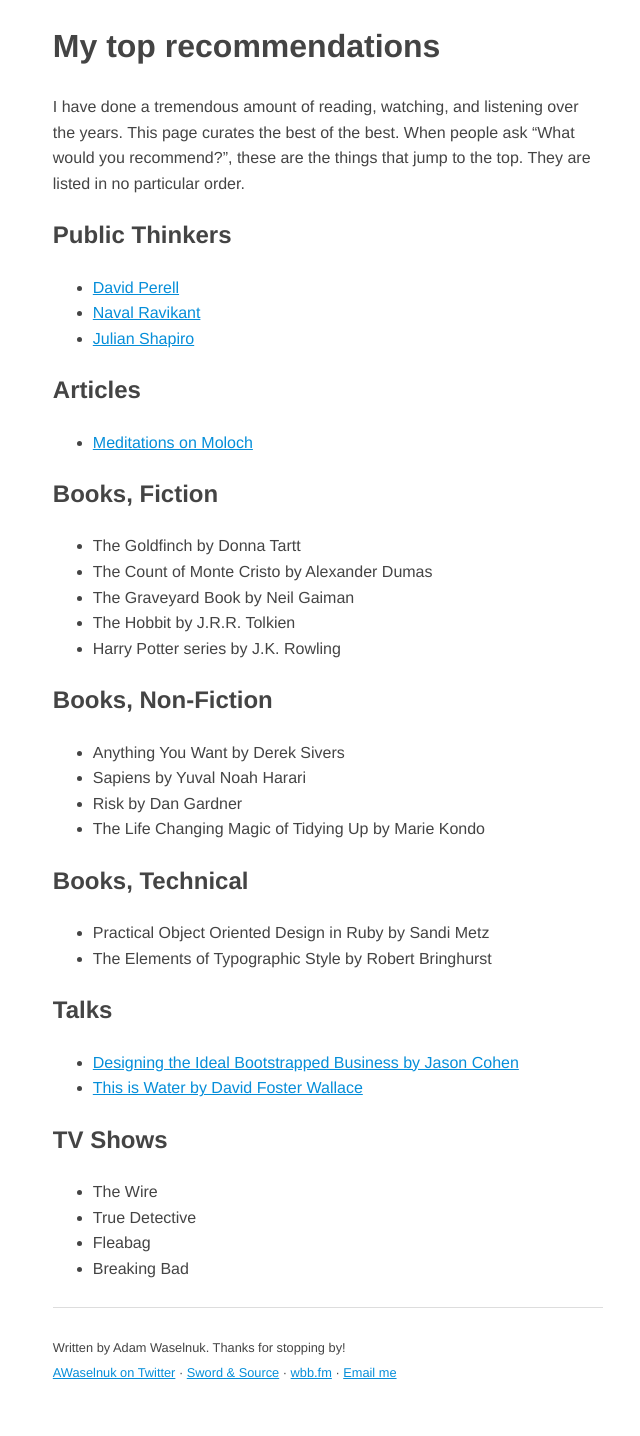
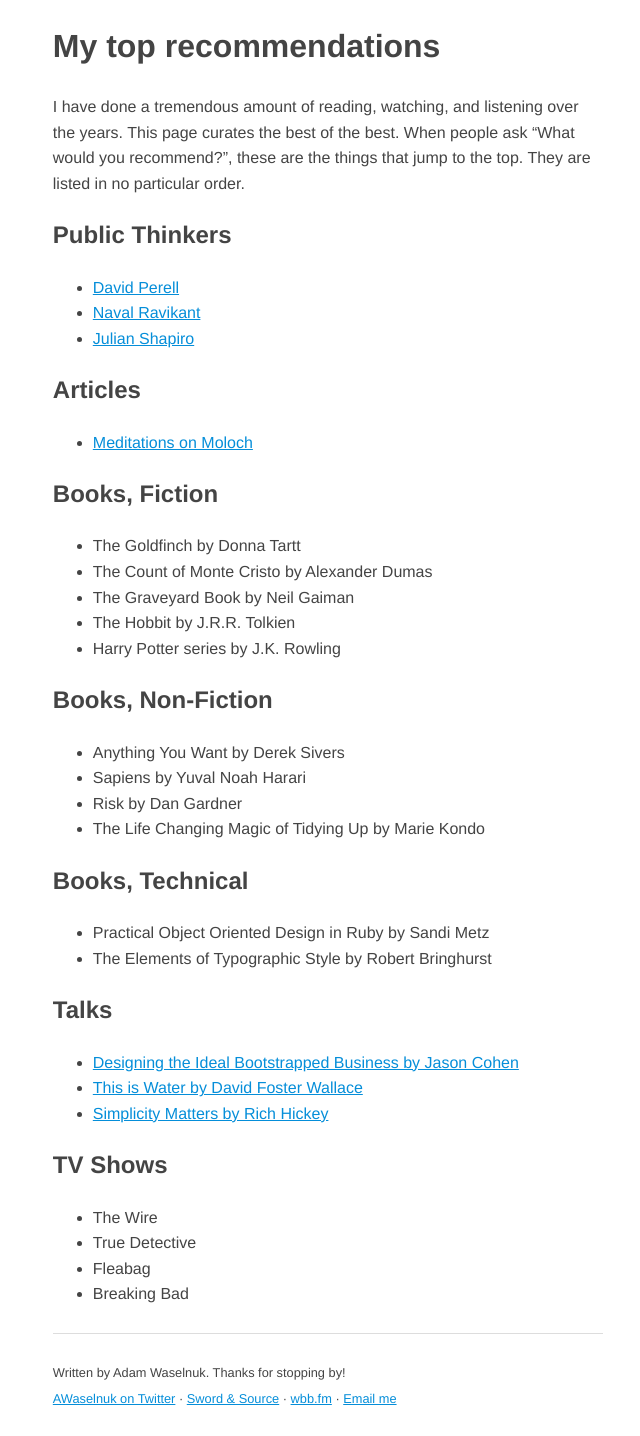
Before and after one commit to AWaselnuk/AWaselnuk.github.io, a Jekyll site: the page built from recommendations.md, in a window 1280 px wide. Shown: the whole page, without its empty margins (312-952 px from the left). Built offline with Jekyll 4.4.1, drawn with Linux system fonts in a browser that asks for light colours; before the commit the page ends 1410 px from its top, so only the background shows below that.

Commit message:
Simplicity matters by Rich Hickey

```diff
--- a/recommendations.md
+++ b/recommendations.md
@@ -43,6 +43,7 @@
 
 - [Designing the Ideal Bootstrapped Business by Jason Cohen](https://vimeo.com/743382720)
 - [This is Water by David Foster Wallace](https://fs.blog/2012/04/david-foster-wallace-this-is-water/)
+- [Simplicity Matters by Rich Hickey](https://www.youtube.com/watch?v=rI8tNMsozo0)
 
 ## TV Shows
 
```
